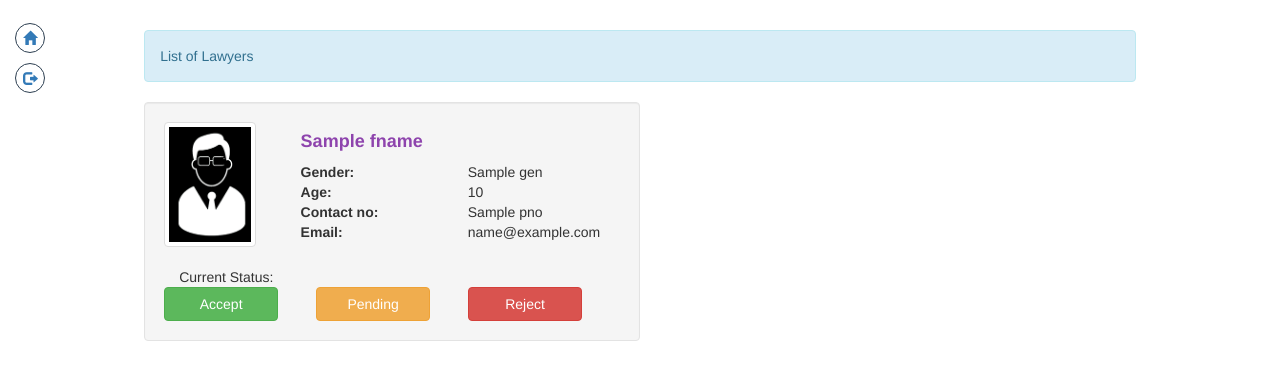
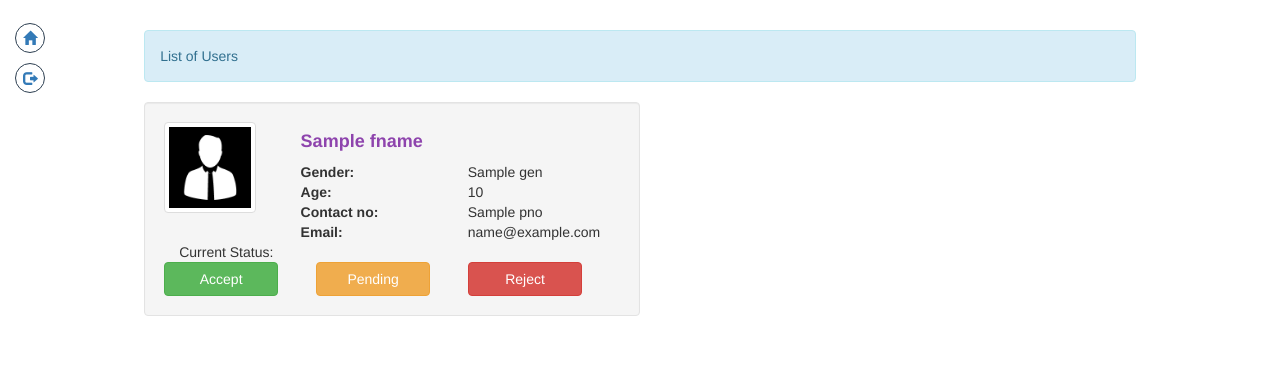
Before and after one commit to AmanAgarwal041/legistifyTask, a Django app: template src/templates/LawyerDashboard.html in a window 1280 px wide. Shown: the part 52-432 px from the top of the page. Run offline with Django 3.2, Linux system fonts and the light colour scheme; the template is opened without the code that fills it: most values are stand-ins (such as "Sample title", 1, 10 or a date in 2020); some libraries are stand-ins or nearby versions.

Commit message:
Updated the default database and user image

```diff
--- a/src/templates/LawyerDashboard.html
+++ b/src/templates/LawyerDashboard.html
@@ -69,7 +69,7 @@
     <div class="col-md-offset-1 col-md-10" id="list-data">
 			<div class="col-md-12">
 				<div class="alert alert-info">
-					List of Lawyers
+					List of Users
 				</div>
 			</div>
       {% if error %}
@@ -86,7 +86,7 @@
                 <div class="row">
                   <div class="col-xs-6 col-md-3">
                   <div class="thumbnail">
-                    <img src="../../static/img/law.png" alt="">
+                    <img src="../../static/img/user.png" alt="">
                   </div>
                   </div>
                   <div class="col-xs-6 col-md-9">
```
Also changed, not shown: src/db.sqlite3, src/static/img/user.png (added), 1 other file.
